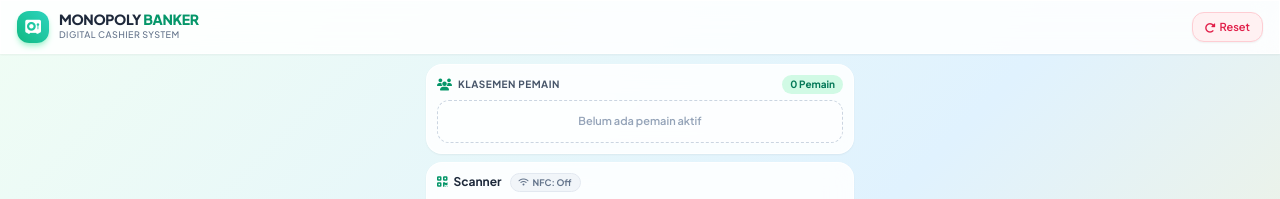
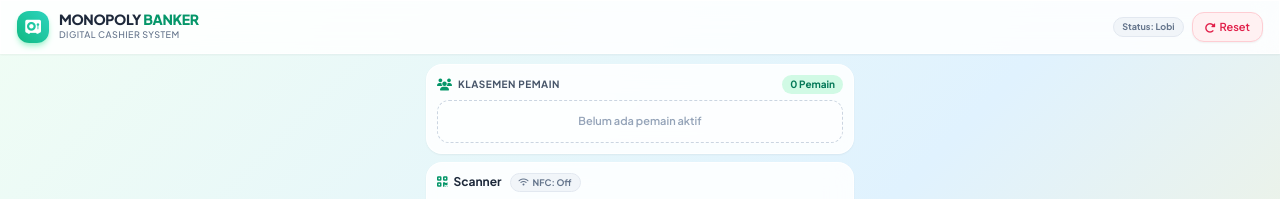
Before and after one commit to pradupta/web, a Jekyll site: the page monopoli.html, which Jekyll copies as it is, in a window 1280 px wide. Shown: the top 199 px of the page. Built offline with Jekyll 4.4.1, drawn with Linux system fonts in a browser that asks for light colours; nearby versions of some CDN libraries.

Commit message:
Update monopoli.html

```diff
--- a/monopoli.html
+++ b/monopoli.html
@@ -76,9 +76,12 @@
         <p class="text-[9px] font-medium text-slate-500 uppercase tracking-wider mt-0.5">Digital Cashier System</p>
       </div>
     </div>
-    <button onclick="resetGame()" class="text-[11px] font-semibold bg-rose-50 text-rose-600 border border-rose-200 hover:bg-rose-100 px-3 py-1.5 rounded-xl transition-all shadow-sm active:scale-95 flex items-center gap-1">
-      <i class="fa-solid fa-rotate-right"></i> Reset
-    </button>
+    <div class="flex items-center gap-2">
+      <span id="game-status-badge" class="text-[9px] font-bold bg-slate-100 text-slate-500 border border-slate-200 px-2 py-0.5 rounded-full">Status: Lobi</span>
+      <button onclick="resetGame()" class="text-[11px] font-semibold bg-rose-50 text-rose-600 border border-rose-200 hover:bg-rose-100 px-3 py-1.5 rounded-xl transition-all shadow-sm active:scale-95 flex items-center gap-1">
+        <i class="fa-solid fa-rotate-right"></i> Reset
+      </button>
+    </div>
   </header>
 
   <!-- CONTAINER UTAMA -->
@@ -135,7 +138,7 @@
             Tap Kartu NFC Pemain (atau Scan QR) untuk mendaftar & klaim $150.000.
           </p>
         </div>
-        <button id="btn-start-game" onclick="finalizeRegistration()" disabled class="w-full bg-slate-200 text-slate-400 font-bold py-2 rounded-xl text-xs transition-all flex items-center justify-center gap-1.5">
+        <button id="btn-start-game" onclick="finalizeRegistration()" disabled class="w-full bg-slate-200 text-slate-400 font-bold py-2 rounded-xl text-xs transition-all flex items-center justify-center gap-1.5 cursor-not-allowed">
           <i class="fa-solid fa-play"></i> Mulai Game (Min 2 Pemain)
         </button>
       </div>
@@ -648,8 +651,10 @@
       state.isStarted = true;
 
       const badge = document.getElementById('game-status-badge');
-      badge.className = "text-[9px] font-bold bg-emerald-100 text-emerald-800 border border-emerald-200 px-2 py-0.5 rounded-full";
-      badge.innerText = "Status: Game Berjalan";
+      if (badge) {
+        badge.className = "text-[9px] font-bold bg-emerald-100 text-emerald-800 border border-emerald-200 px-2 py-0.5 rounded-full";
+        badge.innerText = "Status: Game Berjalan";
+      }
 
       document.getElementById('panel-registration').classList.add('hidden');
       document.getElementById('panel-gameplay').classList.remove('hidden');
```
